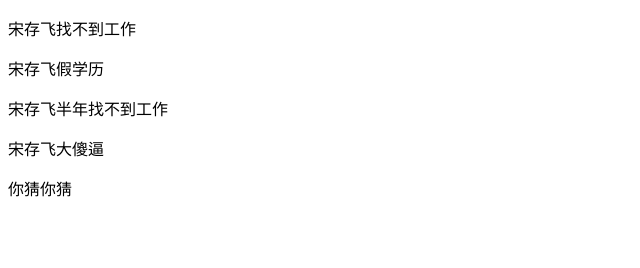
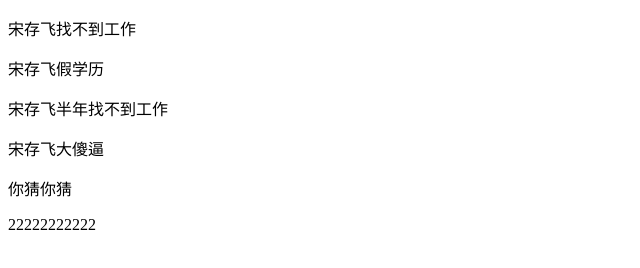
Before and after one commit to taojialei-max/xinXM, a plain HTML site: page index.html in a window 1280 px wide. Shown: the whole page, without its empty margins (0-640 px from the left). Drawn offline with Linux system fonts and the light colour scheme.

Commit message:
在html中新添加一个p

```diff
--- a/index.html
+++ b/index.html
@@ -12,5 +12,6 @@
     <p>宋存飞半年找不到工作</p>
     <p>宋存飞大傻逼</p>
     <p>你猜你猜</p>
+    <p>22222222222</p>
 </body>
 </html>
```
